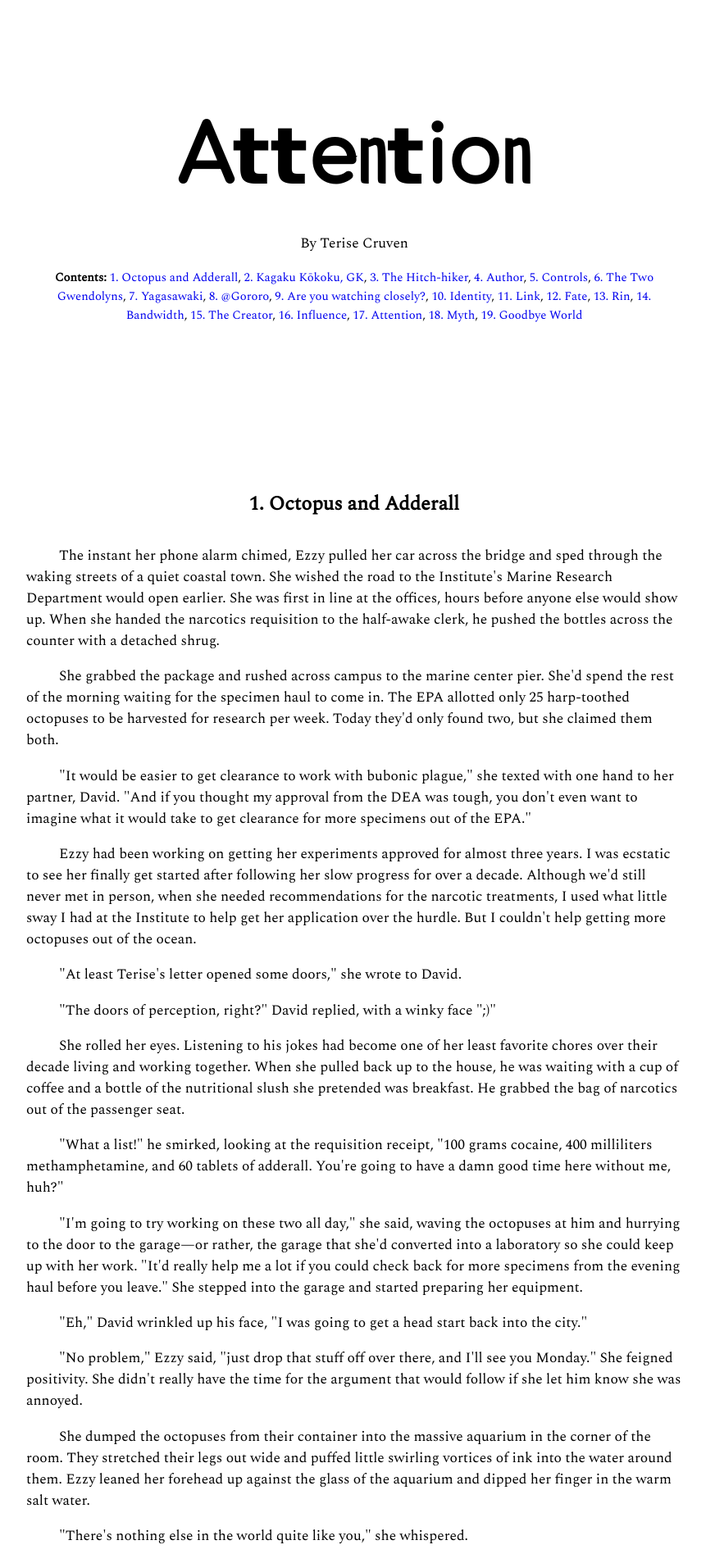
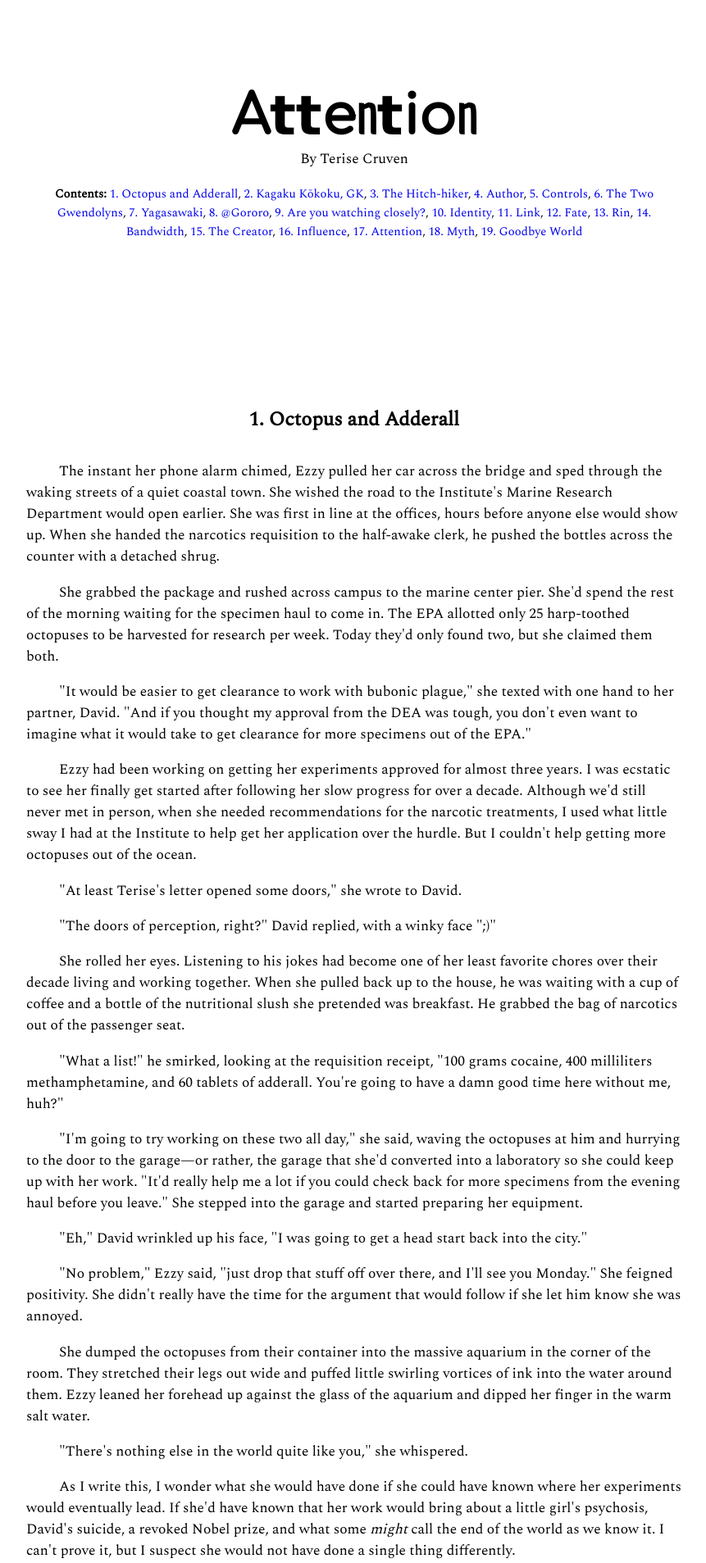
Before and after one commit to tcruven/n, a Jekyll site: the page built from index.html, in a window 1280 px wide. Shown: the top 1907 px of the page at 82% size, without its empty margins (208-1069 px from the left). Built offline with Jekyll 4.4.1, drawn with Linux system fonts in a browser that asks for light colours; nearby versions of some CDN libraries; some web fonts are replaced.

Commit message:
Update index.html

```diff
--- a/index.html
+++ b/index.html
@@ -4,7 +4,7 @@ layout: default
 
 <br>
 
-<p style="text-align:center;font-size:72pt; text-indent:0;">
+<p style="text-align:center;font-size:50pt; text-indent:0;">
 
     <strong><span style='font-family: "Comfortaa";'>A</span><span style='font-family: "Verdana";'>tt</span><span style='font-family: "Comfortaa";'>e</span><span style='font-family: "Economica";'>n</span><span style="font-family: 'Verdana";'>t</span><span style='font-family: "Comfortaa";'>io</span><span style='font-family: "Economica";'>n</span></strong>
 </p>
```
